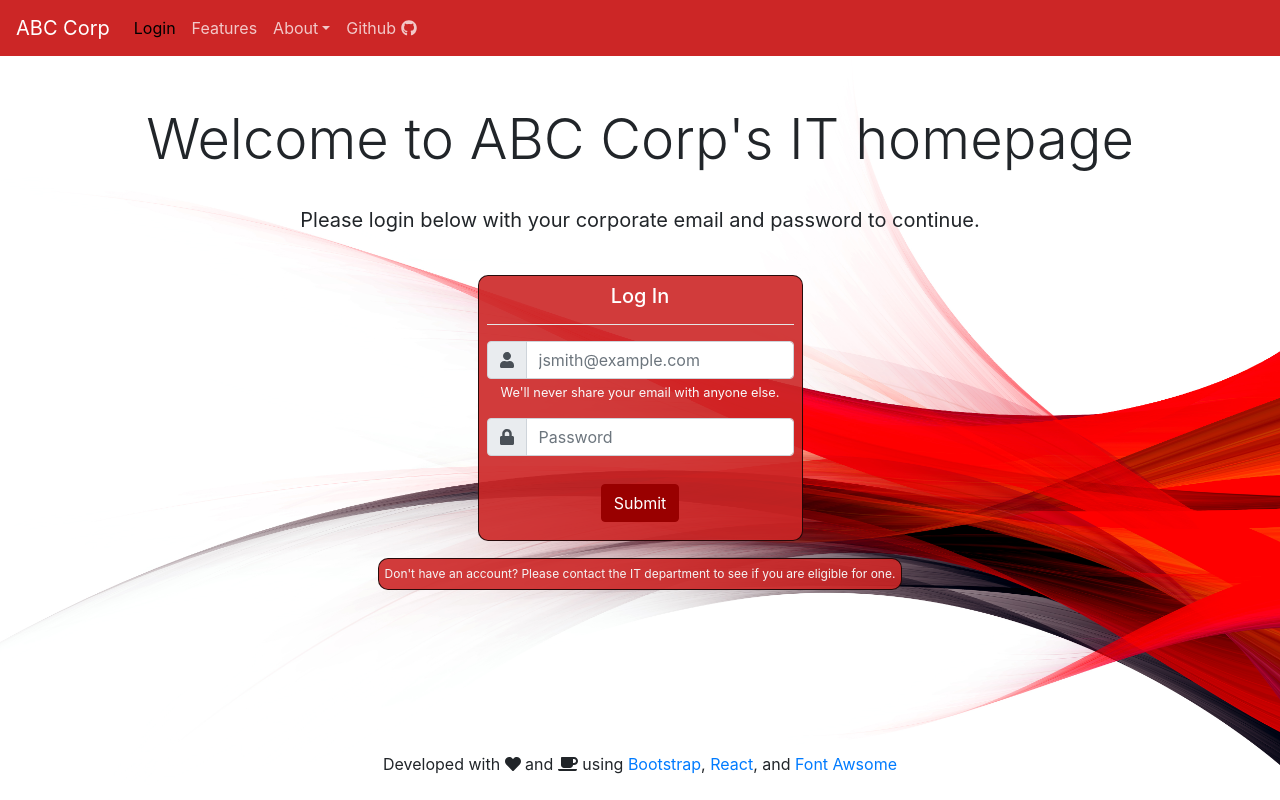
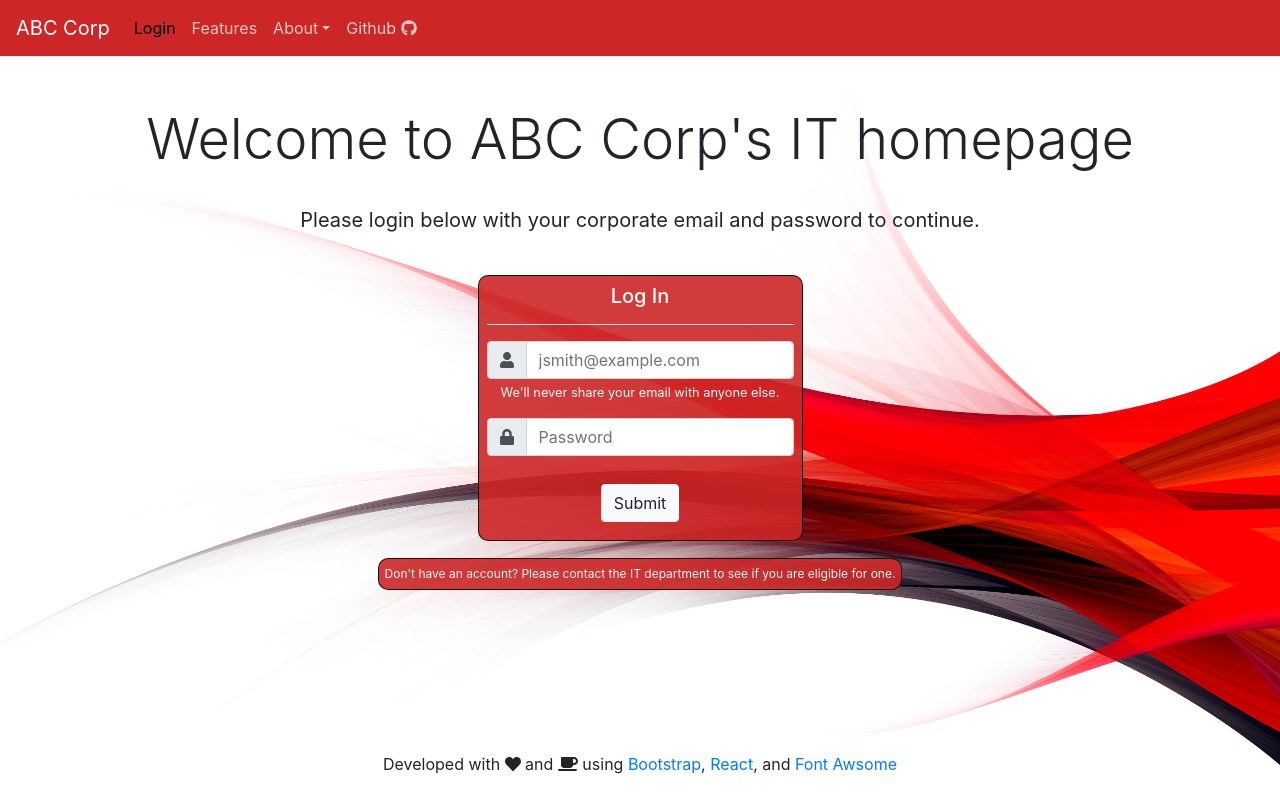
Before and after one commit to shu-csas-changgar/final-project-db-final, a React (Create React App) app in the folder Website/: page / in a window 1280 px wide. Built offline with nearby package versions, Linux system fonts and the light colour scheme.

Commit message:
Changed button color
Button is now white

```diff
--- a/Website/src/Components/Homepage/login_box.js
+++ b/Website/src/Components/Homepage/login_box.js
@@ -101,7 +101,7 @@ class Login extends Component {
         <div className="row justify-content-center" >
         <div className="flex-container" id="login_container">
         <div className="row justify-content-center">
-          <div className="login m-3" >
+          <div className="login m-3">
             <form className="needs-validation" onSubmit={this.handleSubmit} noValidate>
               <h5 className="d-flex justify-content-center">Log In</h5>
               <hr />
@@ -132,7 +132,7 @@ class Login extends Component {
               </div>
 
               <div className='d-flex justify-content-center mt-4'>
-                <button type="Log In" style={{marginBottom:"10px"}} className="btn btn-custom-red">Submit</button>
+                <button type="Log In" style={{marginBottom:"10px"}} className="btn btn-light">Submit</button>
               </div>
             </form>
           </div>
```
